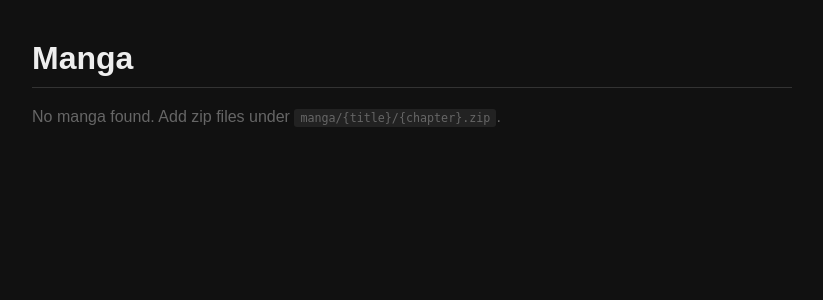
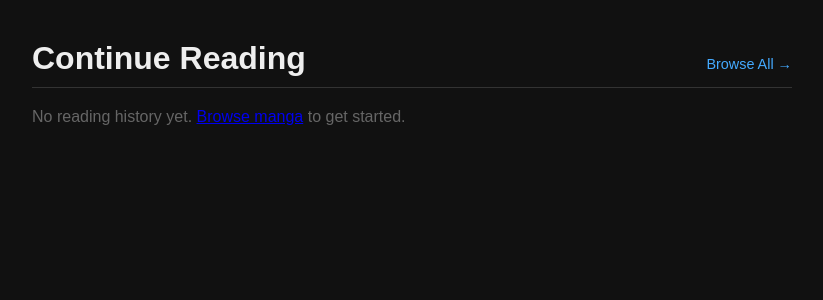
Before and after one commit to wmar-dev/manga-reader, a Flask app: template templates/index.html in a window 1280 px wide. Shown: the top 300 px of the page, without its empty margins (228-1051 px from the left). Run offline with Flask 3, Linux system fonts and the light colour scheme; the template is opened without the code that fills it, so the values that code supplies are empty.

Commit message:
Split index into recommendations and directory pages
/ now shows "Continue Reading" with unread chapters for started manga, ordered by most recently read. /manga is the full browse directory. Back links updated throughout.

Co-Authored-By: Claude Sonnet 4.6 <noreply@anthropic.com>

```diff
--- a/main.py
+++ b/main.py
@@ -119,17 +119,56 @@ def cover(manga):
     return send_file(cover_path, mimetype="image/webp", max_age=86400)
 
 
+def all_manga():
+    if not MANGA_ROOT.is_dir():
+        return []
+    return sorted(
+        (p.name for p in MANGA_ROOT.iterdir() if p.is_dir() and not p.name.startswith(".")),
+        key=natural_key,
+    )
+
+
+def get_chapters(manga):
+    return sorted(
+        (p.stem for p in (MANGA_ROOT / manga).glob("*.zip") if not p.name.startswith(".")),
+        key=natural_key,
+    )
+
+
 @app.route("/")
 def index():
-    if not MANGA_ROOT.is_dir():
-        manga_list = []
-    else:
-        manga_list = sorted(
-            (p.name for p in MANGA_ROOT.iterdir() if p.is_dir() and not p.name.startswith(".")),
-            key=natural_key,
-        )
+    db = get_db()
+    # Manga with read chapters, ordered by most recently read
+    rows = db.execute("""
+        SELECT manga, MAX(read_at) as last_read
+        FROM read_chapters
+        GROUP BY manga
+        ORDER BY last_read DESC
+    """).fetchall()
+
+    recommendations = []
+    for row in rows:
+        manga = row["manga"]
+        if not (MANGA_ROOT / manga).is_dir():
+            continue
+        chapters = get_chapters(manga)
+        read = get_read_chapters(manga)
+        unread = [ch for ch in chapters if ch not in read]
+        if unread:
+            recommendations.append({
+                "manga": manga,
+                "next_chapter": unread[0],
+                "has_cover": (MANGA_ROOT / manga / "cover.webp").is_file(),
+            })
+
+    return render_template("index.html", recommendations=recommendations, display_name=display_name, chapter_label=chapter_label)
+
+
+@app.route("/manga")
+def directory():
+    manga_list = all_manga()
     covers = {m for m in manga_list if (MANGA_ROOT / m / "cover.webp").is_file()}
-    return render_template("index.html", manga_list=manga_list, covers=covers, display_name=display_name)
+    return render_template("directory.html", manga_list=manga_list, covers=covers, display_name=display_name)
 
 
 @app.route("/manga/<manga>")
@@ -139,10 +178,7 @@ def chapter_list(manga):
     manga_dir = MANGA_ROOT / manga
     if not manga_dir.is_dir():
         abort(404)
-    chapters = sorted(
-        (p.stem for p in manga_dir.glob("*.zip") if not p.name.startswith(".")),
-        key=natural_key,
-    )
+    chapters = get_chapters(manga)
     read = get_read_chapters(manga)
     has_cover = (MANGA_ROOT / manga / "cover.webp").is_file()
     return render_template("chapters.html", manga=manga, chapters=chapters, read=read, has_cover=has_cover, display_name=display_name, chapter_label=chapter_label)
@@ -160,10 +196,7 @@ def reader(manga, chapter):
     if total == 0:
         abort(404)
 
-    chapters = sorted(
-        (p.stem for p in (MANGA_ROOT / manga).glob("*.zip") if not p.name.startswith(".")),
-        key=natural_key,
-    )
+    chapters = get_chapters(manga)
     idx = chapters.index(chapter) if chapter in chapters else -1
     prev_chapter_url = f"/manga/{manga}/{chapters[idx - 1]}" if idx > 0 else None
     next_chapter_url = f"/manga/{manga}/{chapters[idx + 1]}" if idx >= 0 and idx < len(chapters) - 1 else None
--- a/static/style.css
+++ b/static/style.css
@@ -35,6 +35,35 @@ h1 {
 
 .list li {
   margin: 8px 0;
+}
+
+.page-header {
+  display: flex;
+  align-items: baseline;
+  justify-content: space-between;
+  border-bottom: 1px solid #333;
+  padding-bottom: 10px;
+  margin-bottom: 20px;
+}
+
+.page-header h1 {
+  border-bottom: none;
+  padding-bottom: 0;
+  margin-bottom: 0;
+}
+
+.browse-link {
+  color: #4af;
+  text-decoration: none;
+  font-size: 0.9em;
+}
+
+.browse-link:hover { text-decoration: underline; }
+
+.manga-next {
+  padding: 0 10px 8px;
+  font-size: 0.78em;
+  color: #4af;
 }
 
 /* Manga grid (index page) */
--- a/templates/chapters.html
+++ b/templates/chapters.html
@@ -7,7 +7,7 @@
 </head>
 <body>
   <div class="container">
-    <a class="back" href="/">&larr; All Manga</a>
+    <a class="back" href="/manga">&larr; All Manga</a>
     <div class="manga-detail">
       {% if has_cover %}
       <img src="/cover/{{ manga }}" alt="{{ display_name(manga) }}" class="detail-cover">
--- a/templates/index.html
+++ b/templates/index.html
@@ -7,24 +7,28 @@
 </head>
 <body>
   <div class="container">
-    <h1>Manga</h1>
-    {% if manga_list %}
+    <div class="page-header">
+      <h1>Continue Reading</h1>
+      <a href="/manga" class="browse-link">Browse All &rarr;</a>
+    </div>
+    {% if recommendations %}
     <ul class="manga-grid">
-      {% for manga in manga_list %}
+      {% for rec in recommendations %}
       <li>
-        <a href="/manga/{{ manga }}" class="manga-card">
-          {% if manga in covers %}
-          <img src="/cover/{{ manga }}" alt="{{ manga }}" class="manga-cover">
+        <a href="/manga/{{ rec.manga }}/{{ rec.next_chapter }}" class="manga-card">
+          {% if rec.has_cover %}
+          <img src="/cover/{{ rec.manga }}" alt="{{ display_name(rec.manga) }}" class="manga-cover">
           {% else %}
           <div class="manga-cover manga-cover-placeholder"></div>
           {% endif %}
-          <span class="manga-title">{{ display_name(manga) }}</span>
+          <span class="manga-title">{{ display_name(rec.manga) }}</span>
+          <span class="manga-next">{{ chapter_label(rec.manga, rec.next_chapter) }}</span>
         </a>
       </li>
       {% endfor %}
     </ul>
     {% else %}
-    <p class="empty">No manga found. Add zip files under <code>manga/{title}/{chapter}.zip</code>.</p>
+    <p class="empty">No reading history yet. <a href="/manga">Browse manga</a> to get started.</p>
     {% endif %}
   </div>
 </body>
--- a/templates/reader.html
+++ b/templates/reader.html
@@ -7,7 +7,7 @@
 </head>
 <body class="reader-body">
   <header class="reader-header">
-    <a href="/">&larr; Manga</a>
+    <a href="/manga">&larr; Manga</a>
     <a href="/manga/{{ manga }}">{{ display_name(manga) }}</a>
     <span class="chapter-title">{{ chapter_label(manga, chapter) }}</span>
     <span class="page-info" id="page-info">1 / {{ total }}</span>
```
Also changed, not shown: templates/directory.html (added, +34 -0 lines).
